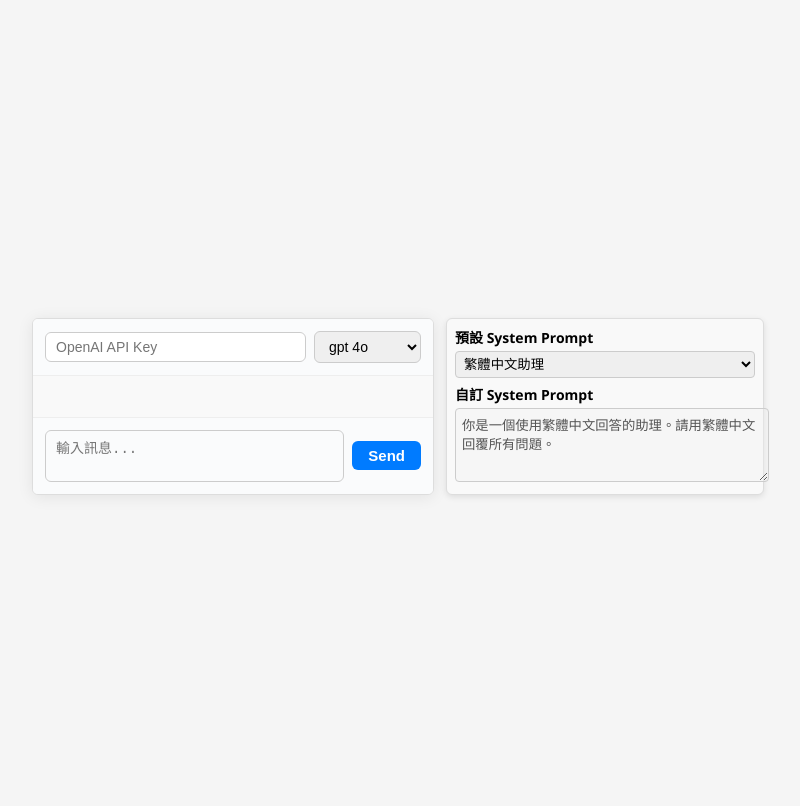
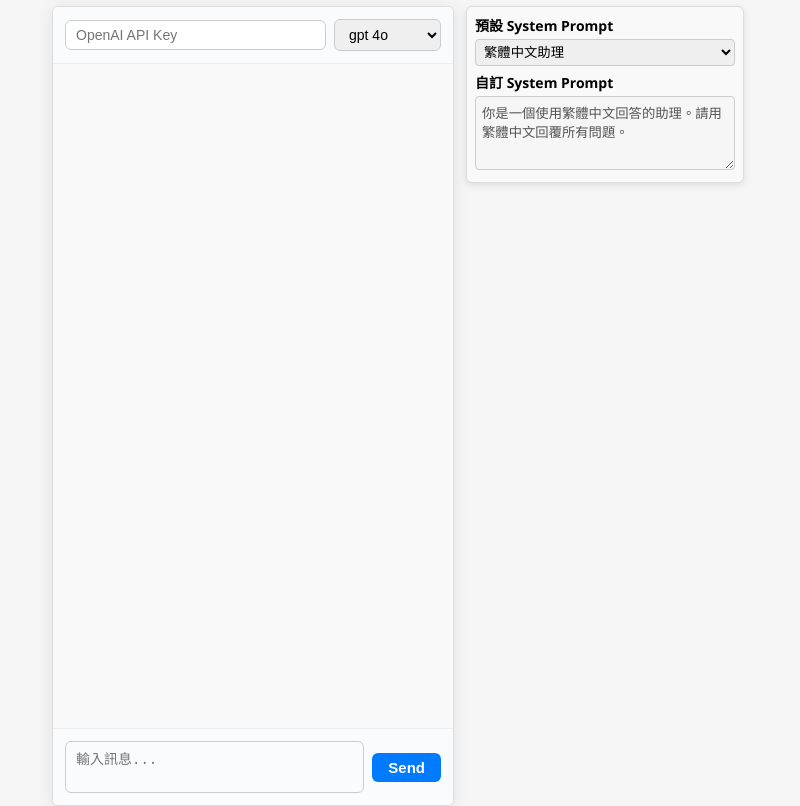
Before and after one commit to huanzochen/aiChatWebUI, a plain HTML site: page index.html in a window 1280 px wide. Shown: the whole page, without its empty margins (242-1042 px from the left). Drawn offline with Linux system fonts and the light colour scheme.

Commit message:
feat: layout

```diff
--- a/index.html
+++ b/index.html
@@ -8,9 +8,9 @@
   <link rel="stylesheet" href="index.css">
 </head>
 <body>
-  <div style="display: flex; gap: 12px; max-width: 900px; margin: 0 auto; padding-top: 12px;">
-    <div style="flex: 1; display: flex; flex-direction: column; max-height: 80vh;">
-      <div class="chat-container" style="flex: 1; display: flex; flex-direction: column; border: 1px solid #ddd; border-radius: 6px; overflow: hidden;">
+  <div style="display: flex; gap: 12px; max-width: 900px; margin: 0 auto; padding-top: 12px; height: 100vh;">
+    <div style="flex: 1; display: flex; flex-direction: column; height: 100%;">
+      <div class="chat-container" style="flex: 1; display: flex; flex-direction: column; border: 1px solid #ddd; border-radius: 6px; overflow: hidden; height: 100%;">
         <div class="chat-settings" style="padding: 12px; border-bottom: 1px solid #eee; background: #fafbfc; display: flex; gap: 8px; align-items: center;">
           <input id="apiKeyInput" type="password" placeholder="OpenAI API Key" style="flex:1; min-width: 0; padding: 6px 10px; border-radius: 6px; border: 1px solid #ccc; font-size: 14px;">
           <select id="modelSelect" style="padding: 6px 10px; border-radius: 6px; border: 1px solid #ccc; font-size: 14px;">
@@ -29,7 +29,7 @@
         </div>
       </div>
     </div>
-    <div id="systemPromptContainer" style="width: 300px; background: #f9f9f9; border: 1px solid #ddd; border-radius: 6px; padding: 8px; box-shadow: 0 2px 6px rgba(0,0,0,0.1); font-size: 14px; height: fit-content;">
+    <div id="systemPromptContainer" style="width: 260px; background: #f9f9f9; border: 1px solid #ddd; border-radius: 6px; padding: 8px; box-shadow: 0 2px 6px rgba(0,0,0,0.1); font-size: 14px; height: fit-content;">
       <label for="systemPromptSelect" style="display: block; margin-bottom: 4px; font-weight: bold;">預設 System Prompt</label>
       <select id="systemPromptSelect" style="width: 100%; margin-bottom: 6px; padding: 4px; border-radius: 4px; border: 1px solid #ccc;">
         <option value="你是一個使用繁體中文回答的助理。請用繁體中文回覆所有問題。">繁體中文助理</option>
@@ -37,7 +37,7 @@
         <option value="你是一個專業且精確的技術助理。">技術助理</option>
       </select>
       <label for="systemPromptTextarea" style="display: block; margin-bottom: 4px; font-weight: bold;">自訂 System Prompt</label>
-      <textarea id="systemPromptTextarea" rows="4" style="width: 100%; padding: 6px; border-radius: 4px; border: 1px solid #ccc;" placeholder="輸入自訂的 system prompt..."></textarea>
+      <textarea id="systemPromptTextarea" rows="4" style="box-sizing: border-box; width: 100%; padding: 6px; border-radius: 4px; border: 1px solid #ccc;" placeholder="輸入自訂的 system prompt..."></textarea>
     </div>
   </div>
   </div>
```
